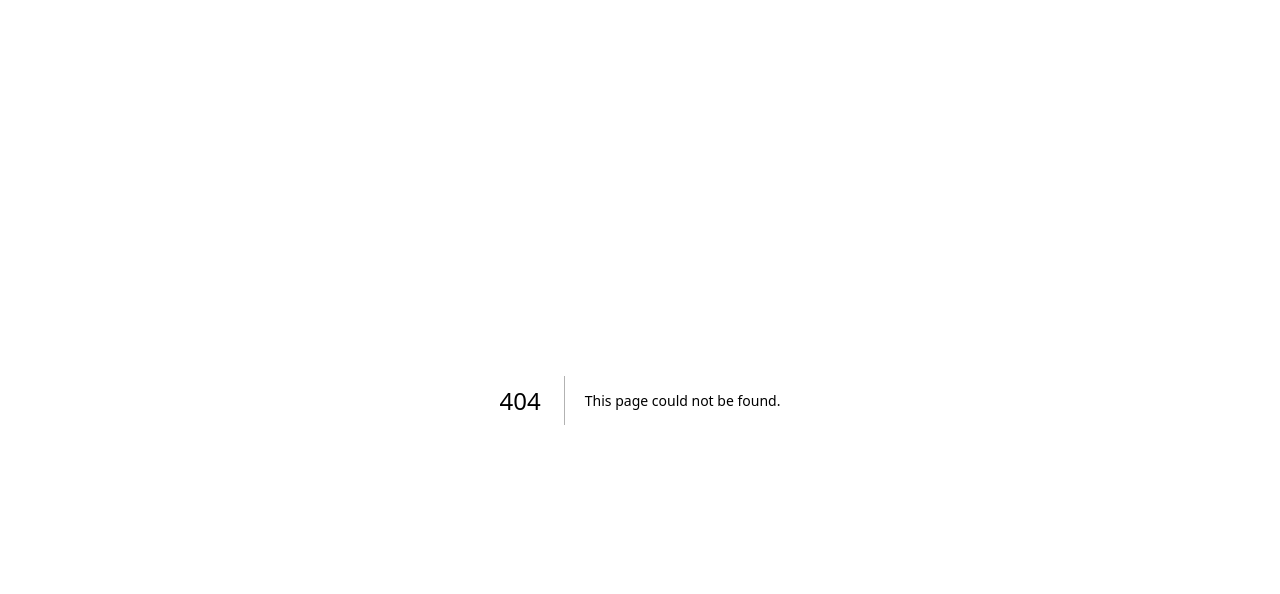
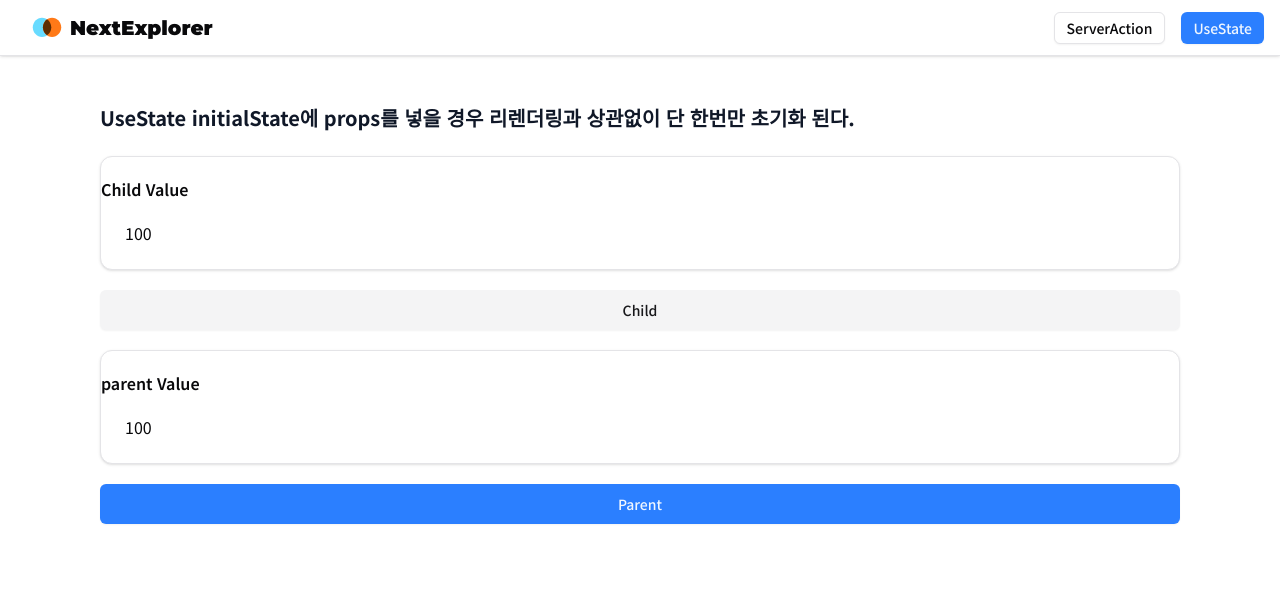
Before and after one commit to J-Rigondo/next15-test, a Next.js app: page /use-state in a window 1280 px wide. Before the commit this address had no page. Shown: the top 594 px of the page. Built offline with nearby package versions, Linux system fonts and the light colour scheme.

Commit message:
use state test txt

```diff
--- /dev/null
+++ b/src/app/(public)/(principal)/use-state/page.tsx
@@ -0,0 +1,13 @@
+import { StateChanger } from '@/widgets/state-changer/ui/state-changer';
+
+export default function UseStatePage() {
+  return (
+    <div className="p-20">
+      <h1 className="text-xl font-bold text-gray-900 my-6">
+        UseState initialState에 props를 넣을 경우 리렌더링과 상관없이 단 한번만
+        초기화 된다.
+      </h1>
+      <StateChanger />
+    </div>
+  );
+}
```
